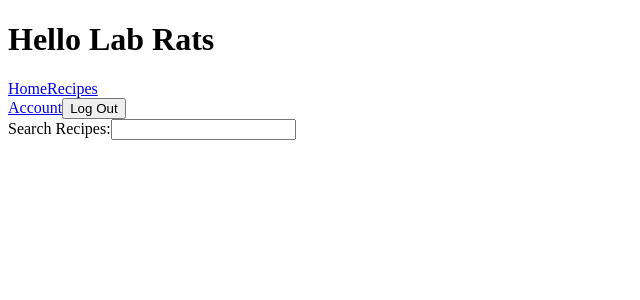
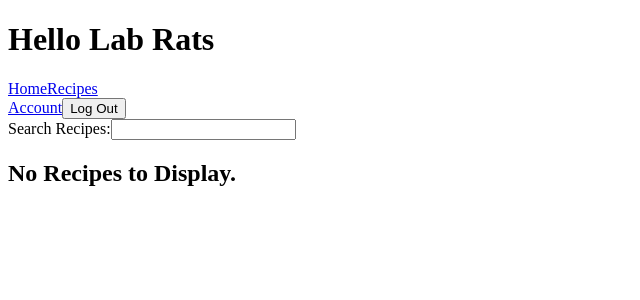
Before and after one commit to Lab-Rats-Fullstack/Lab-Rats, a React (Vite) app in the folder FE/: page /recipes in a window 1280 px wide. Shown: the top 300 px of the page, without its empty margins (0-640 px from the left). Built offline with nearby package versions, Linux system fonts and the light colour scheme.

Commit message:
Added a display message if list is empty

```diff
--- a/FE/src/components/Recipes.jsx
+++ b/FE/src/components/Recipes.jsx
@@ -134,7 +134,8 @@ export default function Recipes ({token}) {
           Search Recipes:
           <input type="text" value={searchTerm} onChange={changeSearch}/>
         </label>
-           {filteredRecipes.map((recipe) => {
+           {filteredRecipes.length ?
+           filteredRecipes.map((recipe) => {
                return (
                    <div className="recipeCard" key={recipe.id}>
                        <h2>{recipe.title}</h2>
@@ -147,7 +148,11 @@ export default function Recipes ({token}) {
                        }}>See Recipe</button>
                    </div>
                );
-           })}
+           }):
+           <h2>
+            No Recipes to Display.
+           </h2>
+           }
        </div>
     )
 }
```
